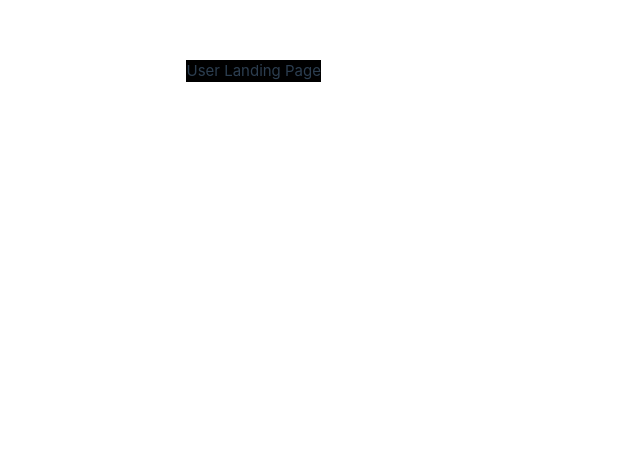
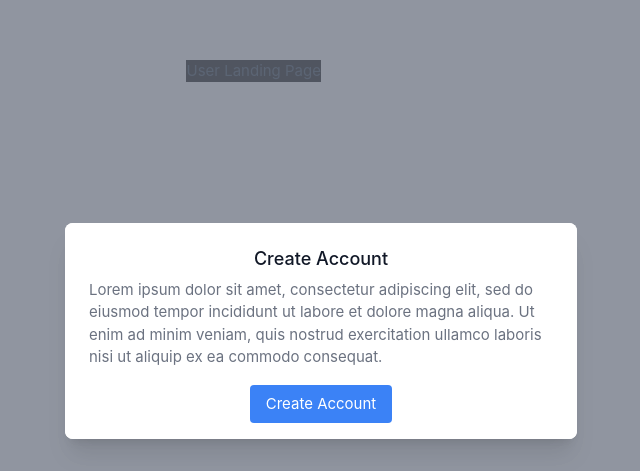
Before and after one commit to MichaelAJay/caterflow-fe, a Vue app: page /dashboard in a window 1280 px wide. Shown: the part 329-800 px from the top of the page, without its empty margins (319-959 px from the left). Built offline with nearby package versions, Linux system fonts and the light colour scheme; no server answers.

Commit message:
building out create account process

```diff
--- /dev/null
+++ b/src/components/LargeModal.vue
@@ -0,0 +1,38 @@
+<script lang="ts">
+import { type PropType, defineComponent } from 'vue'
+
+export default defineComponent({
+  props: {
+    show: {
+      type: Boolean,
+      required: true
+    },
+    closeModal: {
+      type: Function as PropType<() => void>,
+      required: false
+    }
+  }
+})
+</script>
+
+<template>
+  <div
+    v-if="show"
+    class="fixed z-10 inset-0 overflow-y-auto"
+    area-labelledby="modal-title"
+    role="dialog"
+    aria-modal="true"
+  >
+    <div class="flex items-end justify-center min-h-screen">
+      <div
+        class="fixed inset-0 bg-gray-500 bg-opacity-75 transition-opacity"
+        @click="closeModal"
+      ></div>
+      <div
+        class="bg-white rounded-lg text-left overflow-hidden shadow-xl transform transition-all sm:my-8 sm:align-middle sm:max-w-lg sm:w-full mx-3 my-3"
+      >
+        <slot></slot>
+      </div>
+    </div>
+  </div>
+</template>
--- a/src/router/index.ts
+++ b/src/router/index.ts
@@ -38,6 +38,11 @@ const router = createRouter({
       path: '/verify-email',
       name: 'Verify Email',
       component: () => import('@/views/user/VerifyEmail.vue')
+    },
+    {
+      path: '/create-account',
+      name: 'Create Account',
+      component: () => import('@/views/user/CreateAccount.vue')
     }
   ]
 })
--- a/src/views/visitor/CreateAccount.vue
+++ b/src/views/user/CreateAccount.vue
@@ -1,26 +1,11 @@
 <script lang="ts">
-import { computed, onMounted, ref } from 'vue'
+import { computed, ref } from 'vue'
 import ErrorAlert from '@/components/ErrorAlert.vue'
-import {
-  handleAuth0RedirectCallback,
-  shouldHandleAuth0RedirectCallback
-} from '@/services/auth0Service'
+
 
 export default {
   components: { ErrorAlert },
   setup(props, { emit }) {
-    onMounted(() => {
-      console.log('In CreateAccount onMounted')
-      if (shouldHandleAuth0RedirectCallback()) {
-        handleAuth0RedirectCallback()
-          .then(() => {
-            console.log('Success')
-          })
-          .catch((reason) => console.error('Failure in CreateAccount onMounted', reason))
-      }
-      // Otherwise, do nothing.
-    })
-
     const form = ref({
       name: ''
     })
--- /dev/null
+++ b/src/views/user/CreateAccountModal.vue
@@ -0,0 +1,40 @@
+<script lang="ts">
+import { defineComponent } from 'vue';
+import LargeModal from '@/components/LargeModal.vue';
+import router from '@/router';
+
+export default defineComponent({
+    components: {LargeModal},
+    props: {
+        show: Boolean,
+        closeModal: Function
+    },
+    setup(props) {
+        const handleButtonClick = () => {
+            console.log('Create Account Button clicked')
+            router.push({ name: 'Create Account' });
+            if (props.closeModal) {
+                props.closeModal()
+            }
+        }
+
+        return { handleButtonClick }
+    }
+})
+</script>
+
+<template>
+    <LargeModal :show="show">
+        <div class="bg-white px-4 pt-5 pb-4 sm:p-6 sm:pb-4">
+            <h3 class="text-lg text-center leading-6 font-medium text-gray-900" id="modal-title">Create Account</h3>
+            <p class="mt-2 text-gray-500">
+        Lorem ipsum dolor sit amet, consectetur adipiscing elit, sed do eiusmod tempor incididunt ut labore et dolore magna aliqua. Ut enim ad minim veniam, quis nostrud exercitation ullamco laboris nisi ut aliquip ex ea commodo consequat.
+      </p>
+      <div class="flex justify-center">
+          <button @click="handleButtonClick" class="text-center mt-4 px-4 py-2 bg-blue-500 text-white rounded hover:bg-blue-700">
+            Create Account
+          </button>
+      </div>
+        </div>
+    </LargeModal>
+</template>
--- a/src/views/user/UserHome.vue
+++ b/src/views/user/UserHome.vue
@@ -1,22 +1,31 @@
 <script lang="ts">
 import { isUserAssociatedWithAccount } from '@/services/apiService'
-import { onMounted } from 'vue'
+import { onMounted, ref } from 'vue'
+import CreateAccountModal from './CreateAccountModal.vue';
 
 export default {
-  setup() {
-    onMounted(async () => {
-      console.log('Mounted UserHome')
+    setup() {
+        const showModal = ref(false);
+        const closeModal = () => {
+          showModal.value = false;
+        }
 
-      // This should really be stored
-      const doesUserHaveAccount = await isUserAssociatedWithAccount();
-      if (!doesUserHaveAccount) {
-        console.log('Pop up large "Create Account" modal')
-      }
-    })
-  }
+        onMounted(async () => {
+            console.log('Mounted UserHome');
+            // This should really be stored
+            const doesUserHaveAccount = await isUserAssociatedWithAccount();
+            if (!doesUserHaveAccount) {
+                console.log('Pop up large "Create Account" modal');
+                showModal.value = true;
+            }
+        });
+        return { showModal, closeModal };
+    },
+    components: { CreateAccountModal }
 }
 </script>
 
 <template>
   <div>User Landing Page</div>
+  <CreateAccountModal :show="showModal" :closeModal="closeModal" />
 </template>
--- a/src/views/visitor/LogIn.vue
+++ b/src/views/visitor/LogIn.vue
@@ -43,7 +43,6 @@ export default {
         console.log(user)
         const apiHealthy = await apiHealthCheck()
         console.log('api is healthy', apiHealthy)
-
 
         const routeName = user.emailVerified ? 'Dashboard' : 'Verify Email'
         router.push({ name: routeName })
```
Also changed, not shown: src/services/firestoreAuth.ts (+3 -5 lines).
